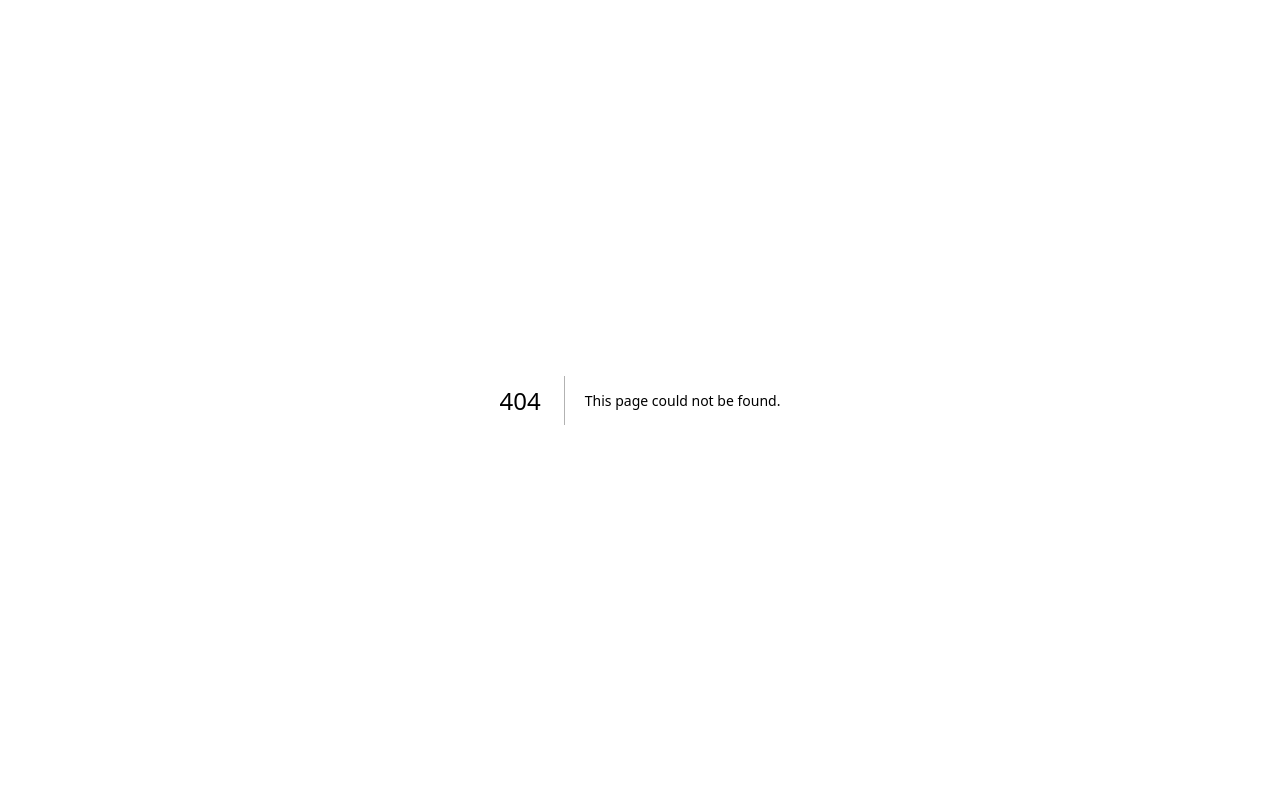
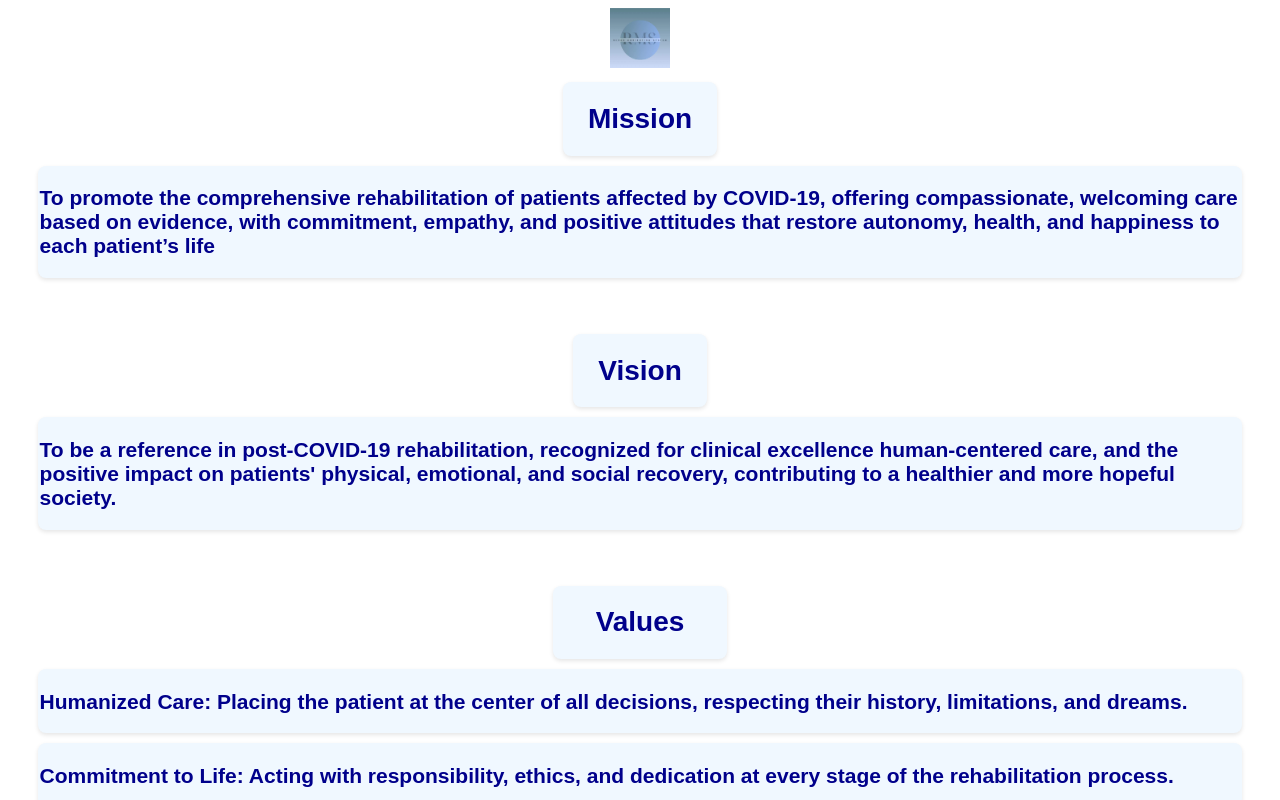
Before and after one commit to ricardo2509/clone-tabnews, a Next.js app: page /MissionVisionValues in a window 1280 px wide. Before the commit this address had no page. Shown: the top 800 px of the page. Built offline with nearby package versions, Linux system fonts and the light colour scheme.

Commit message:
Add Mission, Vision & Values page

```diff
--- /dev/null
+++ b/pages/MissionVisionValues.js
@@ -0,0 +1,46 @@
+
+function MissionVisionValues() {
+    return <div align="center">
+         <img src={`/images/logo_small.png`} width="60" alt="image not found" />
+        <br />
+        <Cards />
+        </div>
+}
+
+
+        function Cards() {
+    return <div>
+        <div style={{ height: "20px" }}>
+        <Card title="Mission" width="150px" align="center" />
+        <Card text="To promote the comprehensive rehabilitation of patients affected by COVID-19, offering compassionate, welcoming care based on evidence, with commitment, empathy, and positive attitudes that restore autonomy, health, and happiness to each patient’s life"  width="95%" />
+        <br />
+        <br />
+        <Card title="Vision" width="130px" align="center" />
+        <Card text="To be a reference in post-COVID-19 rehabilitation, recognized for clinical excellence human-centered care, and the positive impact on patients' physical, emotional, and social recovery, contributing to a healthier and more hopeful society."  width="95%" />
+        <br />
+        <br />
+        <Card title="Values" width="170px" align="center" />
+        <Card text="Humanized Care: Placing the patient at the center of all decisions, respecting their history, limitations, and dreams."  width="95%" />
+        <Card text="Commitment to Life: Acting with responsibility, ethics, and dedication at every stage of the rehabilitation process."  width="95%" />
+        <Card text="Empathy and Respect: Listening, understanding, and providing sensitive support, creating a safe and trustworthy environment."  width="95%" />
+        <Card text="Positive Attitude: Encouraging hope, motivation, and well-being as essential components of the treatment."  width="95%" />
+        </div>
+   </div>
+}
+
+function Card(item){
+
+    return <div style={{ margin: "10px", color: "darkblue",
+            width: item.width,
+            textAlign: item.align || "left",
+            fontFamily: "Arial, sans-serif",
+            fontSize: "14px",
+            backgroundColor: "#f0f8ff",
+            padding: "2px",
+            borderRadius: "8px",
+            boxShadow: "0 2px 4px rgba(0, 0, 0, 0.1)"}}>
+            <h1>{(item.title)}</h1>
+            <h2>{(item.text)}</h2>
+        </div>
+}
+export default MissionVisionValues;
--- a/pages/partners/index.js
+++ b/pages/partners/index.js
@@ -1,6 +1,6 @@
 function Partners() {
 
-return Page();
+    return Page();
 }
 
 
@@ -36,7 +36,7 @@ function Card(nome){
             padding: "2px",
             borderRadius: "8px",
             boxShadow: "0 2px 4px rgba(0, 0, 0, 0.1)"}}>
-            <h2>{JSON.stringify(nome.nome)}</h2>
+            <h2>{(nome.nome)}</h2>
         </div>
 }
 
```
Also changed, not shown: pages/index.js (+17 -3 lines).
